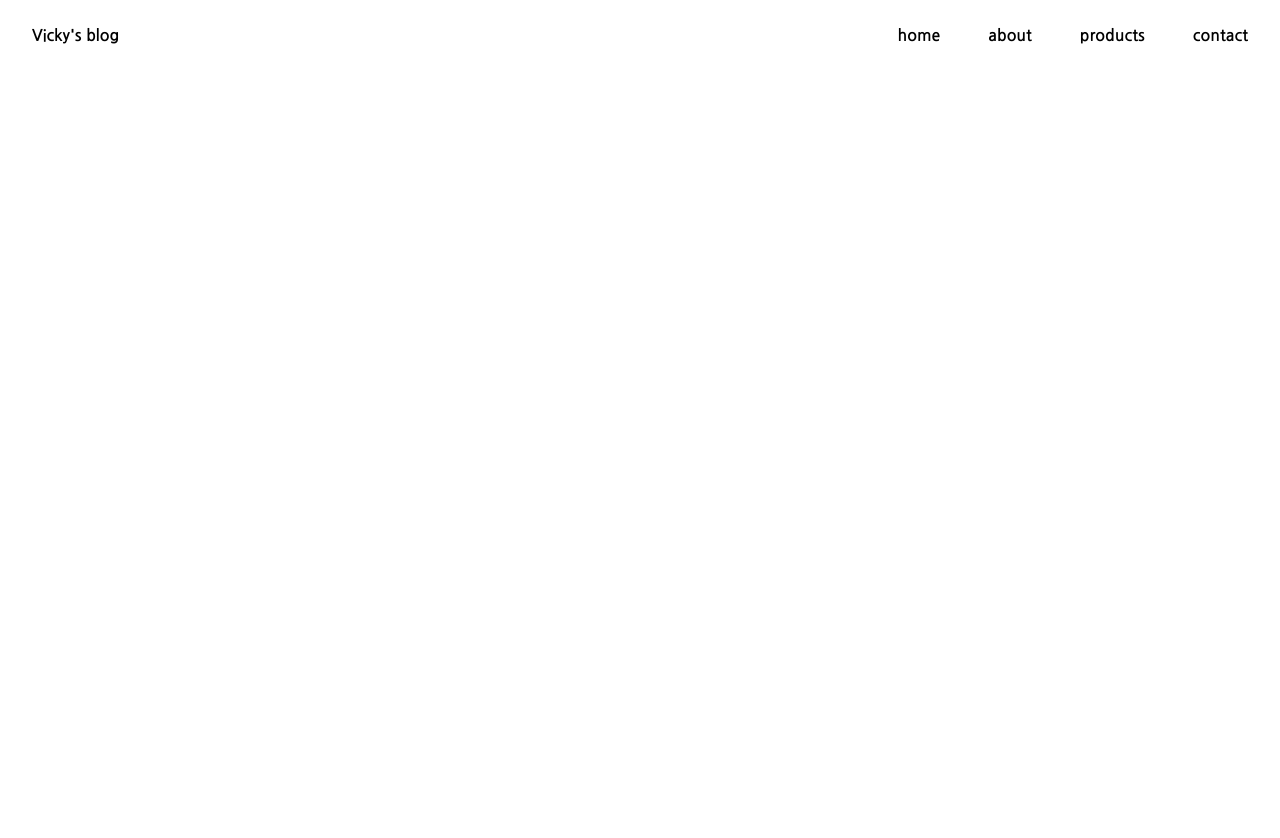
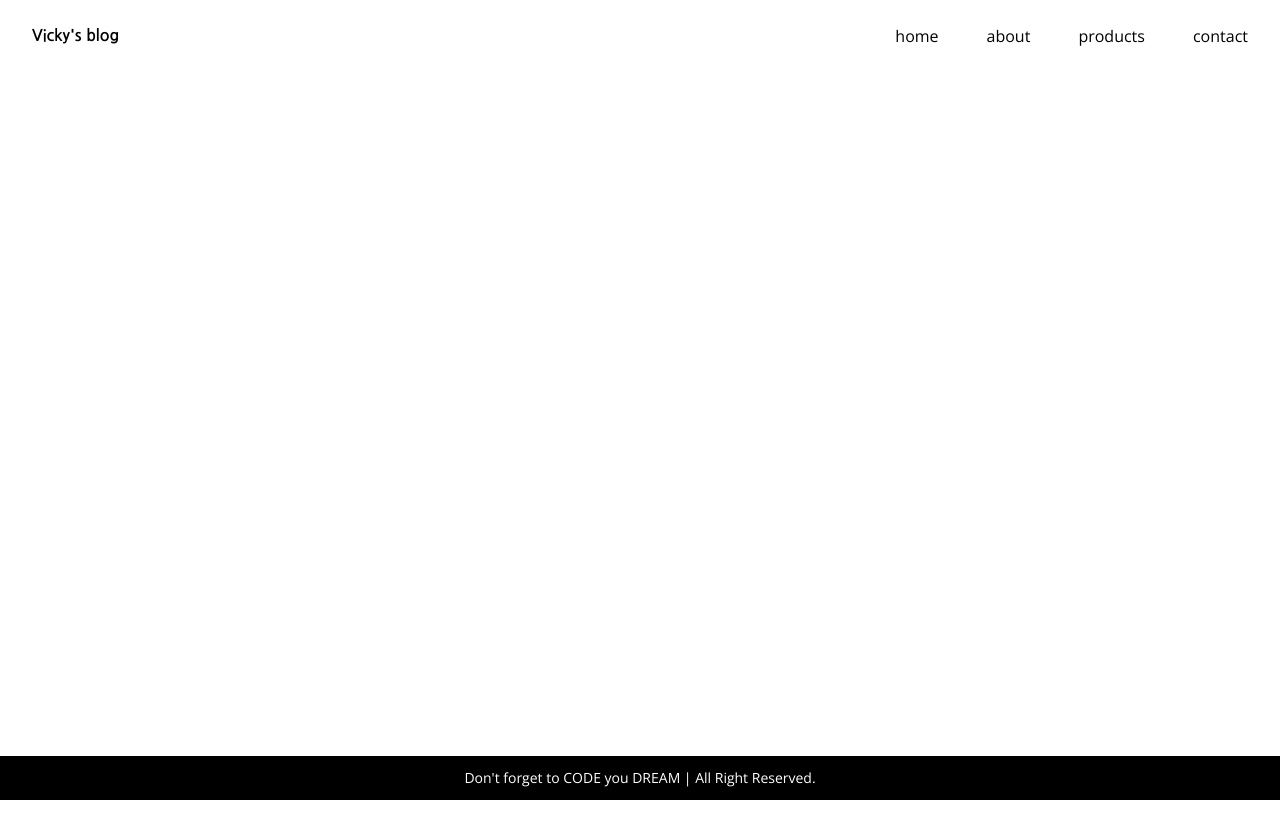
Before and after one commit to wonieeVicky/nextjs-blog, a Next.js app: page / in a window 1280 px wide. Shown: the top 838 px of the page. Built offline with nearby package versions, Linux system fonts and the light colour scheme.

Commit message:
feat: footer layout 추가, font-weight 지원 폰트로 변경(gothic > sans)

```diff
--- a/src/app/layout.tsx
+++ b/src/app/layout.tsx
@@ -22,7 +22,7 @@ const navigation = [
 export default function RootLayout({ children }: { children: React.ReactNode }) {
   return (
     <html lang="en">
-      <body className={gothic.className}>
+      <body className={sans.className}>
         <header>
           <nav className="flex items-center justify-between p-6 lg:px-8" aria-label="Global">
             <div className="flex lg:flex-1">
@@ -38,6 +38,11 @@ export default function RootLayout({ children }: { children: React.ReactNode })
           </nav>
         </header>
         {children}
+        <div>
+          <div className="fixed inset-x-0 bottom-0 text-center p-3 bg-black text-white ">
+            <p className="text-sm">Don't forget to CODE you DREAM | All Right Reserved.</p>
+          </div>
+        </div>
       </body>
     </html>
   );
```
